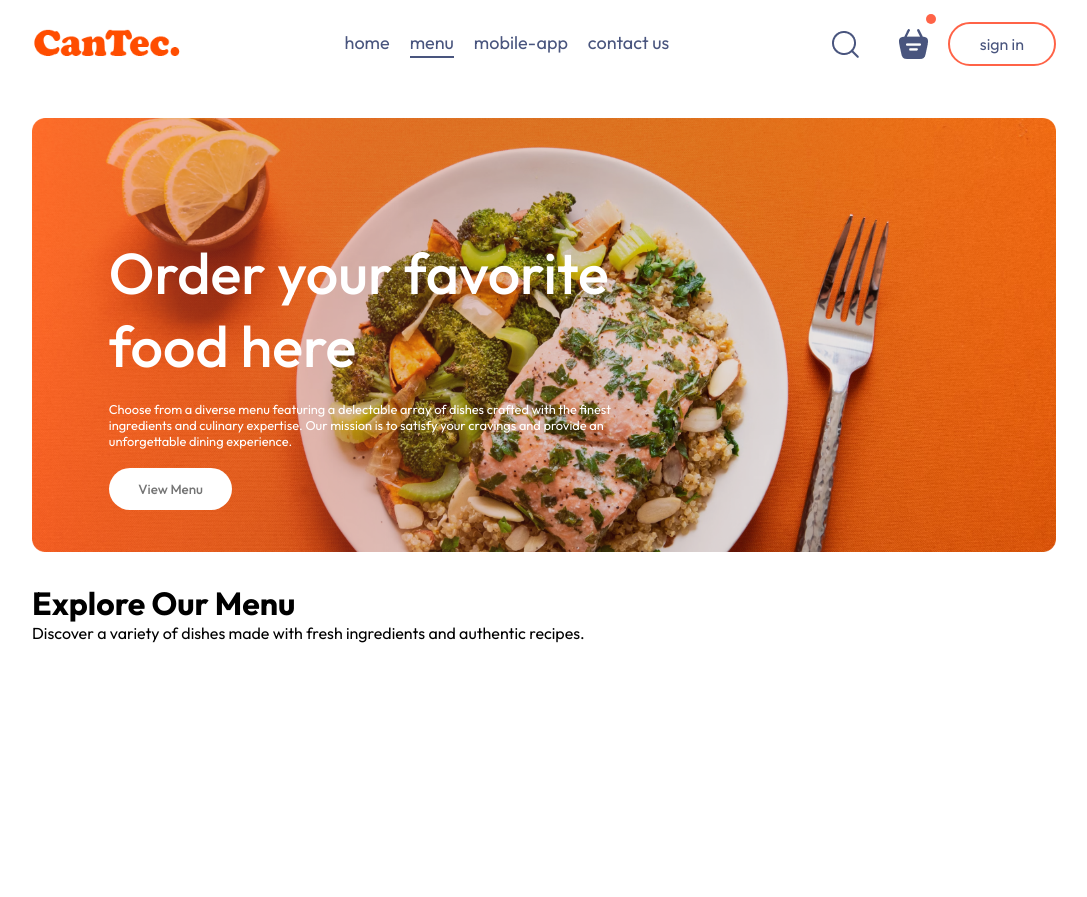
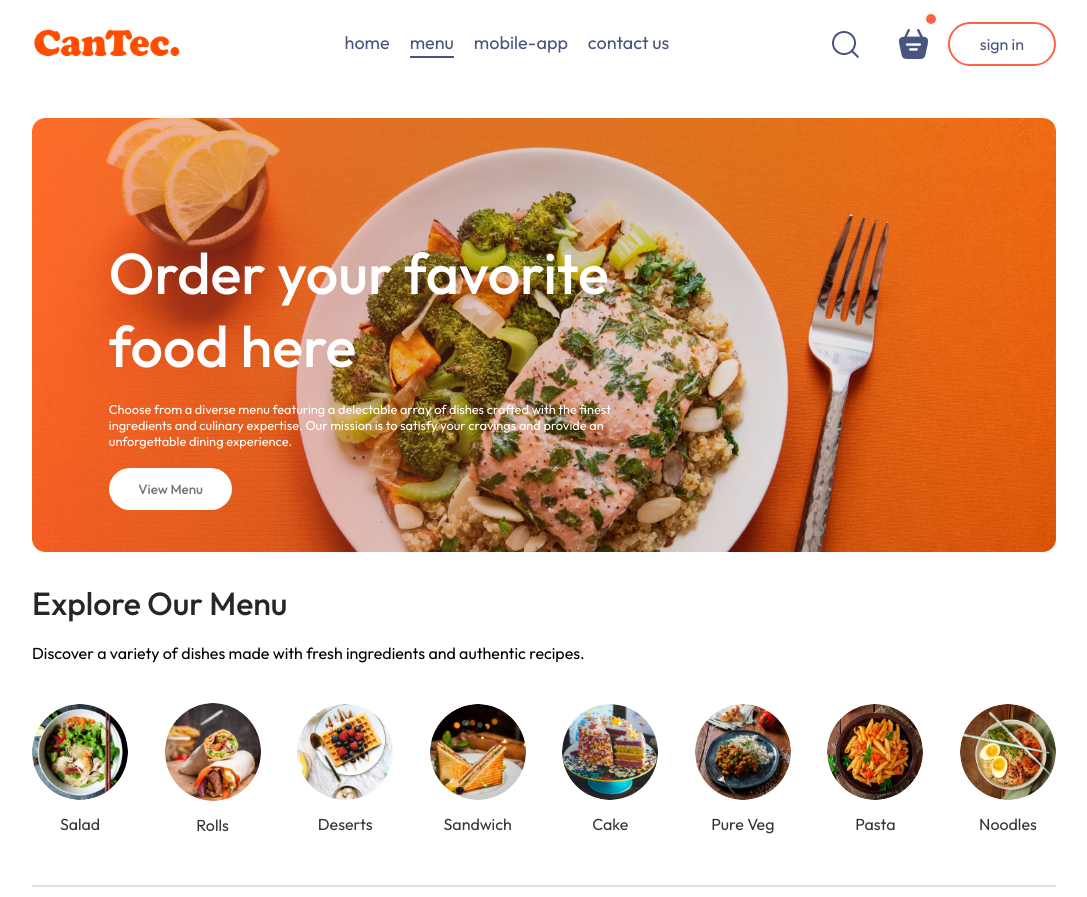
Before and after one commit to nimharachalana/Food-Delivery-Ordering-Management-System, a React (Vite) app in the folder frontend/: page / in a window 1280 px wide. Shown: the whole page, without its empty margins (96-1183 px from the left). Before the commit the page ends 800 px from the top, so only its background shows below. Built offline with nearby package versions, Linux system fonts and the light colour scheme.

Commit message:
Add explore our menu part

```diff
--- a/frontend/src/components/ExploreMenu/ExploreMenu.css
+++ b/frontend/src/components/ExploreMenu/ExploreMenu.css
@@ -0,0 +1,56 @@
+.explore-menu {
+    display: flex;
+    flex-direction: column;
+    gap: 20px;
+}
+
+.explore-menu h1 {
+    color: #262626;
+    font-weight: 500;
+}
+
+.explore-menu-text{
+    max-width: 60%;
+    columns: #808080;
+}
+
+.explore-menu-list {
+    display: flex;
+    justify-content: space-between;
+    align-items: center;
+    gap: 30px;
+    text-align: center;
+    margin: 20px 0px;
+    overflow-x: scroll;
+}
+
+.explore-menu-list::-webkit-scrollbar {
+    display: none;
+}
+
+.explore-menu-list-item img {
+    width: 7.5vw;
+    min-width: 80px;
+    cursor: pointer;
+    border-radius: 50%;
+    transition: 0.2s ;
+}
+
+.explore-menu-list-item p {
+    margin-top: 10px;
+    color: #363535;
+    font-size: max(1.2vw, 16px);
+    cursor: pointer;
+}
+
+.explore-menu hr{
+    margin: 10px 0px;
+    height: 2px;
+    border: none;
+    background-color: #e2e2e2;
+}
+
+.explore-menu-list-item .active {
+    border: 4px solid tomato;
+    padding: 2px;
+}
--- a/frontend/src/components/ExploreMenu/ExploreMenu.jsx
+++ b/frontend/src/components/ExploreMenu/ExploreMenu.jsx
@@ -2,12 +2,22 @@
 import './ExploreMenu.css';
 import { menu_list } from  '../../assets/assets';
 
-const ExploreMenu = () => {
+const ExploreMenu = ({category,setCategory}) => {
   return (
     <div className='explore-menu' id='explore-menu'>
       <h1>Explore Our Menu</h1>
       <p className='explore-menu-text'>Discover a variety of dishes made with fresh ingredients and authentic recipes.</p>
-
+      <div className="explore-menu-list">
+        {menu_list.map((item, index) => {
+          return (
+            <div onClick={()=>setCategory(prev=>prev===item.menu_name?"All":item.menu_name)} key={index} className="explore-menu-list-item">
+              <img className={category===item.menu_name?"active":""} src={item.menu_image} alt={item.name} />
+              <p>{item.menu_name}</p>
+            </div>
+          );
+        })}
+      </div>
+      <hr />
     </div>
   );
 }
--- a/frontend/src/pages/Home/Home.jsx
+++ b/frontend/src/pages/Home/Home.jsx
@@ -4,10 +4,13 @@
 import ExploreMenu from '../../components/ExploreMenu/ExploreMenu';
 
 const Home = () => {
+
+  const [category, setCategory] = React.useState("All");
+
   return (
     <div>
       <Header />
-      <ExploreMenu />
+      <ExploreMenu category={category} setCategory={setCategory} />
     </div>
   );
 }
```
Also changed, not shown: frontend/src/context/StoreContext.jsx (added), 2 other files (tests, documents, lock files or other folders).
